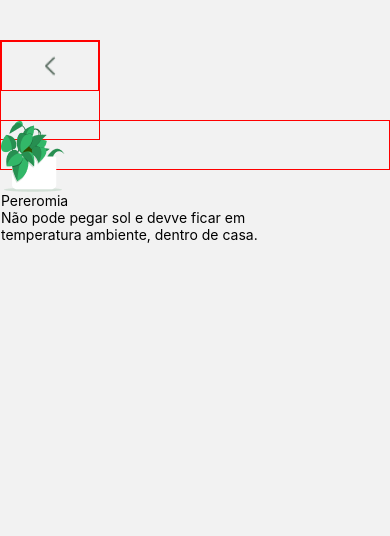
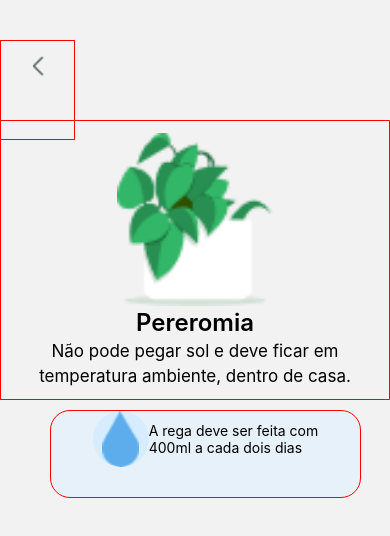
Before and after one commit to jvmonteiroo/app-plantas, a React Native app: screen /Peperomia in a window 390 px wide. Shown: the top 536 px of the page. Built offline with nearby package versions, Linux system fonts and the light colour scheme.

Commit message:
tentando voltar a programar todo dia

```diff
--- a/images.ts
+++ b/images.ts
@@ -9,4 +9,5 @@ export const images:any = {
     yucca:require("./src/images/yucca.png"),
     zamioculca:require("./src/images/zamioculca.png"),
     Arrow:require("./src/images/Arrow.png"),
+    emoji:require("./src/images/emoji.png"),
 }
--- a/src/screens/DescriçõesDasPlantas/Peperomia/index.tsx
+++ b/src/screens/DescriçõesDasPlantas/Peperomia/index.tsx
@@ -19,12 +19,25 @@ export default function Peperomia() {
                 <Text style={styles.textHeaderDescriptionPeperomia}>
                     Pereromia
                 </Text>
-                <Text>
-                    Não pode pegar sol e devve ficar em
+                <Text style={styles.textHeaderDescription}>
+                    Não pode pegar sol e deve ficar em
                 </Text>
-                <Text>
+                <Text style={styles.textHeaderDescription}>
                     temperatura ambiente, dentro de casa.
                 </Text>
+            </View>
+            <View style={styles.wateringRectanglePlant}>
+                <View style={styles.wateringRectanglePlantImageText}>
+                    <Image source={images.emoji} style={styles.imageEmoji} resizeMode='contain' resizeMethod='resize'/>
+                    <View>
+                        <Text>
+                            A rega deve ser feita com
+                        </Text>
+                        <Text>
+                            400ml a cada dois dias
+                        </Text>
+                    </View>
+                </View>
             </View>
         </View>
     )
@@ -40,29 +53,58 @@ const styles=StyleSheet.create({
         borderColor:"red",
         height:100,
         position:"absolute",
-        width:100,
+        width:75,
         top:40,
     },
     touchableButtonBack: {
 
     },
     imageButtonBack: {
-        borderWidth:1,
-        borderColor:"red",
         height:50,
         width:"100%"
     },
     headerDescription: {
         borderWidth:1,
         borderColor:"red",
-        height:50,
+        height:280,
         top:100,
+        justifyContent:"center",
+        alignItems:"center"
     },
     headerDescriptionImage: {
-
+        width:156,
+        height:176,
     },
     textHeaderDescriptionPeperomia: {
-
+        fontSize: 24,
+        fontWeight: "600",
+        lineHeight:32,
+    },
+    textHeaderDescription: {
+        fontSize: 17,
+        lineHeight:25,
+        fontWeight: "400",
+    },
+    wateringRectanglePlant: {
+        borderWidth:1,
+        borderColor:"red",
+        width: 311,
+        height: 88,
+        top: 110,
+        left:50,
+        backgroundColor: "#E6F1FA",
+        borderRadius: 20,
+    },
+    wateringRectanglePlantImageText: {
+        flexDirection: "row",
+        justifyContent: "center",
+        alignItems: "center",
+    },
+    imageEmoji:{
+        backgroundColor: "#D6EDFF",
+        width:56,
+        height:56,
+        borderRadius:46,
     }
 
 })
```
Also changed, not shown: src/images/emoji.png (added).
